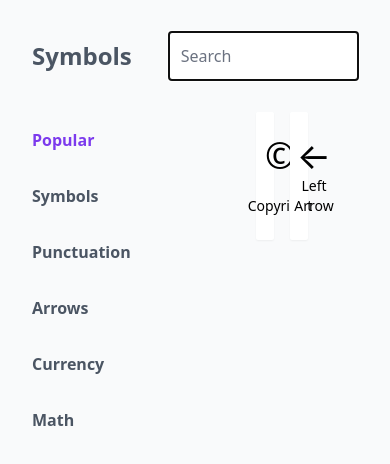
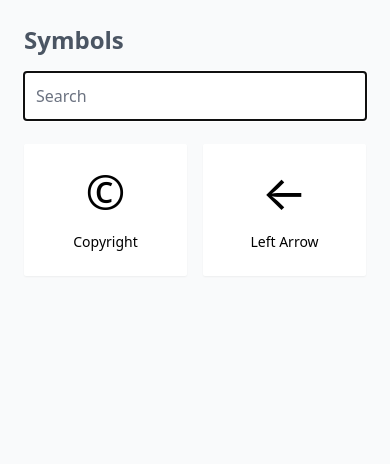
Before and after one commit to louis-young/symbols, a React (Create React App) app: page / in a window 390 px wide. Shown: the top 464 px of the page. Built offline with nearby package versions, Linux system fonts and the light colour scheme.

Commit message:
Improve styling

```diff
--- a/src/components/Categories/index.tsx
+++ b/src/components/Categories/index.tsx
@@ -17,11 +17,11 @@ export const Categories = ({ category, onCategoryChange }: CategoriesProps) => {
   };
 
   return (
-    <ul className="w-52">
+    <ul className="md:w-36 lg:w-52">
       {categories.map(({ name, category }) => {
         const categoryClasses = classNames({
-          "block w-full text-left px-8 py-4 text-gray-600 font-semibold transition-colors": true,
-          "text-purple-600": isActiveCategory(category),
+          "block w-full text-left px-8 py-4 text-gray-600 font-semibold transition-colors leading-none": true,
+          "text-purple-500": isActiveCategory(category),
         });
 
         return (
--- a/src/components/Header/index.tsx
+++ b/src/components/Header/index.tsx
@@ -4,7 +4,7 @@ import type { HeaderProps } from "./types";
 
 export const Header = ({ searchQuery, onSearchQueryChange }: HeaderProps) => {
   return (
-    <header className="flex items-center justify-between p-8">
+    <header className="flex gap-4 md:gap-12 flex-col md:flex-row items-start md:items-center justify-start p-6 md:p-8">
       <Logo />
       <Search searchQuery={searchQuery} onSearchQueryChange={onSearchQueryChange} />
     </header>
--- a/src/components/Logo/index.tsx
+++ b/src/components/Logo/index.tsx
@@ -1,3 +1,3 @@
 export const Logo = () => {
-  return <h1 className="w-52 mr-4 text-2xl text-gray-600 font-semibold">Symbols</h1>;
+  return <h1 className="w-28 lg:w-44 text-2xl text-gray-600 font-semibold">Symbols</h1>;
 };
--- a/src/components/Search/index.tsx
+++ b/src/components/Search/index.tsx
@@ -8,7 +8,7 @@ export const Search = ({ searchQuery, onSearchQueryChange }: SearchProps) => {
     onSearchQueryChange(newSearchQuery);
   };
   return (
-    <form className="w-full max-w-3xl mr-auto">
+    <form className="w-full md:w-96 max-w-3xl mr-auto">
       <input
         type="text"
         name="search"
--- a/src/components/Sidebar/index.tsx
+++ b/src/components/Sidebar/index.tsx
@@ -3,7 +3,7 @@ import type { SidebarProps } from "./types";
 
 export const Sidebar = ({ category, onCategoryChange }: SidebarProps) => {
   return (
-    <aside className="sticky top-0">
+    <aside className="sticky top-0 hidden md:block">
       <Categories category={category} onCategoryChange={onCategoryChange} />
     </aside>
   );
--- a/src/components/Symbol/index.tsx
+++ b/src/components/Symbol/index.tsx
@@ -27,8 +27,8 @@ export const Symbol = ({ name, symbol }: SymbolProps) => {
         </p>
       )}
 
-      <button onClick={handleCopyClick} className="block p-6 h-full w-full flex flex-col items-center">
-        <p className="block text-4xl">{symbol}</p>
+      <button onClick={handleCopyClick} className="p-6 h-full w-full flex flex-col items-center">
+        <p className="block text-5xl mb-4">{symbol}</p>
 
         <p className="block text-sm mt-auto">{name}</p>
       </button>
--- a/src/components/SymbolGrid/index.tsx
+++ b/src/components/SymbolGrid/index.tsx
@@ -3,7 +3,7 @@ import type { SymbolGridProps } from "./types";
 
 export const SymbolGrid = ({ symbols }: SymbolGridProps) => {
   return (
-    <ul className="grid grid-cols-3 md:grid-cols-6 lg:grid-cols-12 gap-4 pr-12 pb-12">
+    <ul className="w-full grid grid-cols-2 sm:grid-cols-3 lg:grid-cols-4 xl:grid-cols-6 2xl:grid-cols-8 gap-4 p-6 pt-0 md:pt-4 md:pl-0 md:pr-12 md:pb-12 lg:pr-12 lg:pb-12">
       {symbols.map(({ name, symbol }) => (
         <Symbol name={name} symbol={symbol} key={name} />
       ))}
```
